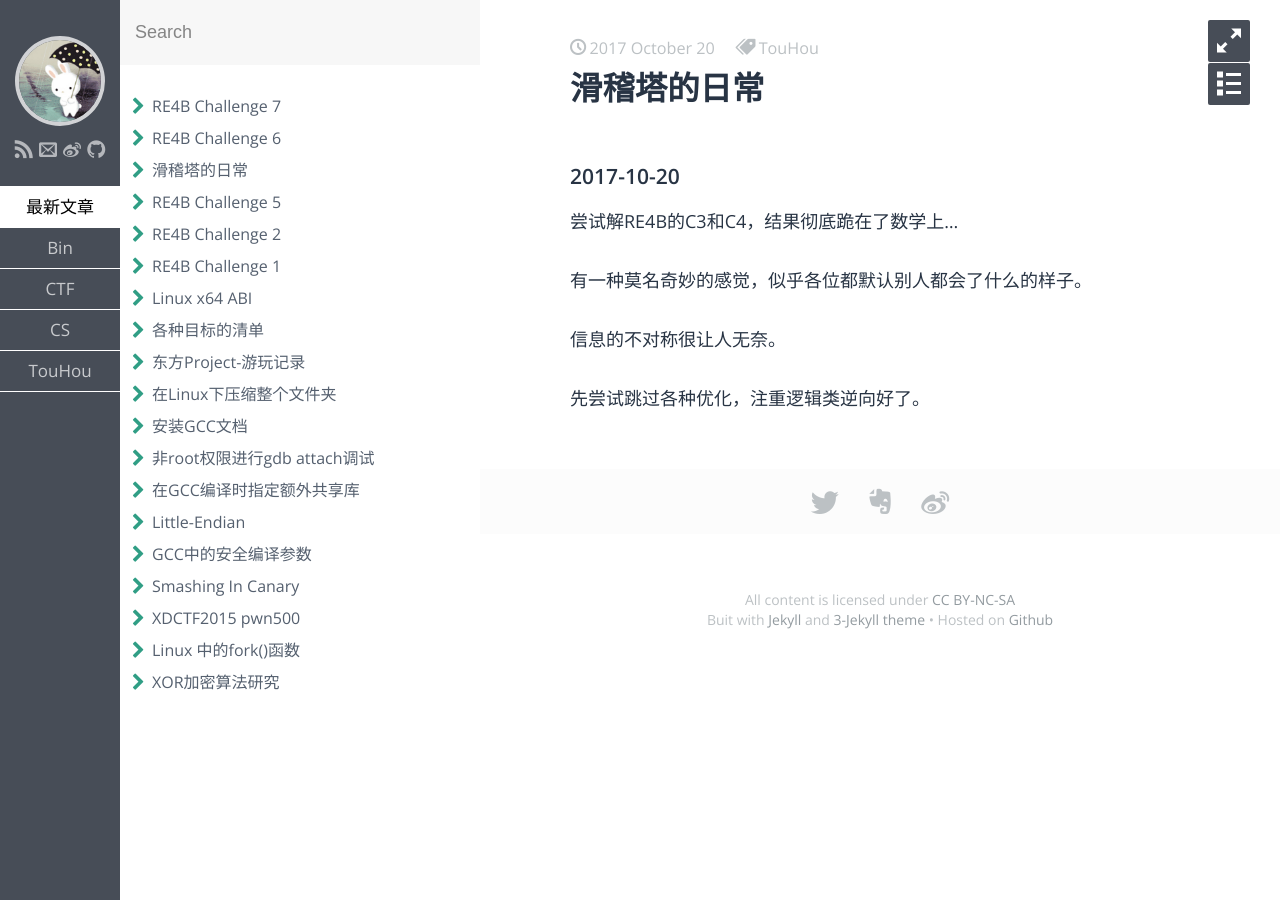
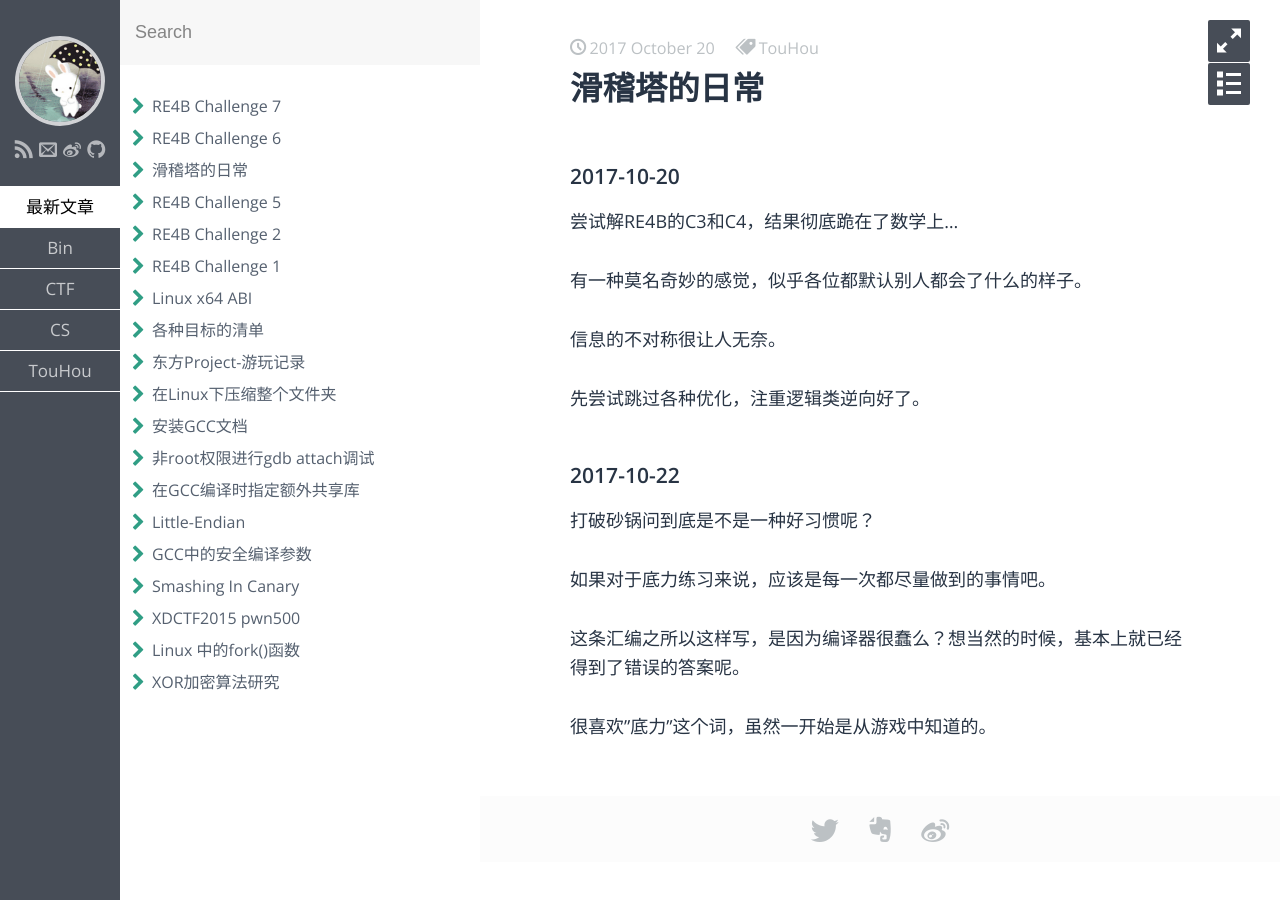
Before and after one commit to irisu-white/irisu-white.github.io, a Jekyll site: the page built from _posts/TouHou/2017-10-20-something-text.md, in a window 1280 px wide. Built offline with Jekyll 4.4.1, drawn with Linux system fonts in a browser that asks for light colours; some web fonts are replaced.

Commit message:
update new.

```diff
--- a/_posts/TouHou/2017-10-20-something-text.md
+++ b/_posts/TouHou/2017-10-20-something-text.md
@@ -13,3 +13,13 @@ layout: post
 信息的不对称很让人无奈。
 
 先尝试跳过各种优化，注重逻辑类逆向好了。
+
+### 2017-10-22
+
+打破砂锅问到底是不是一种好习惯呢？
+
+如果对于底力练习来说，应该是每一次都尽量做到的事情吧。
+
+这条汇编之所以这样写，是因为编译器很蠢么？想当然的时候，基本上就已经得到了错误的答案呢。
+
+很喜欢"底力"这个词，虽然一开始是从游戏中知道的。
```
